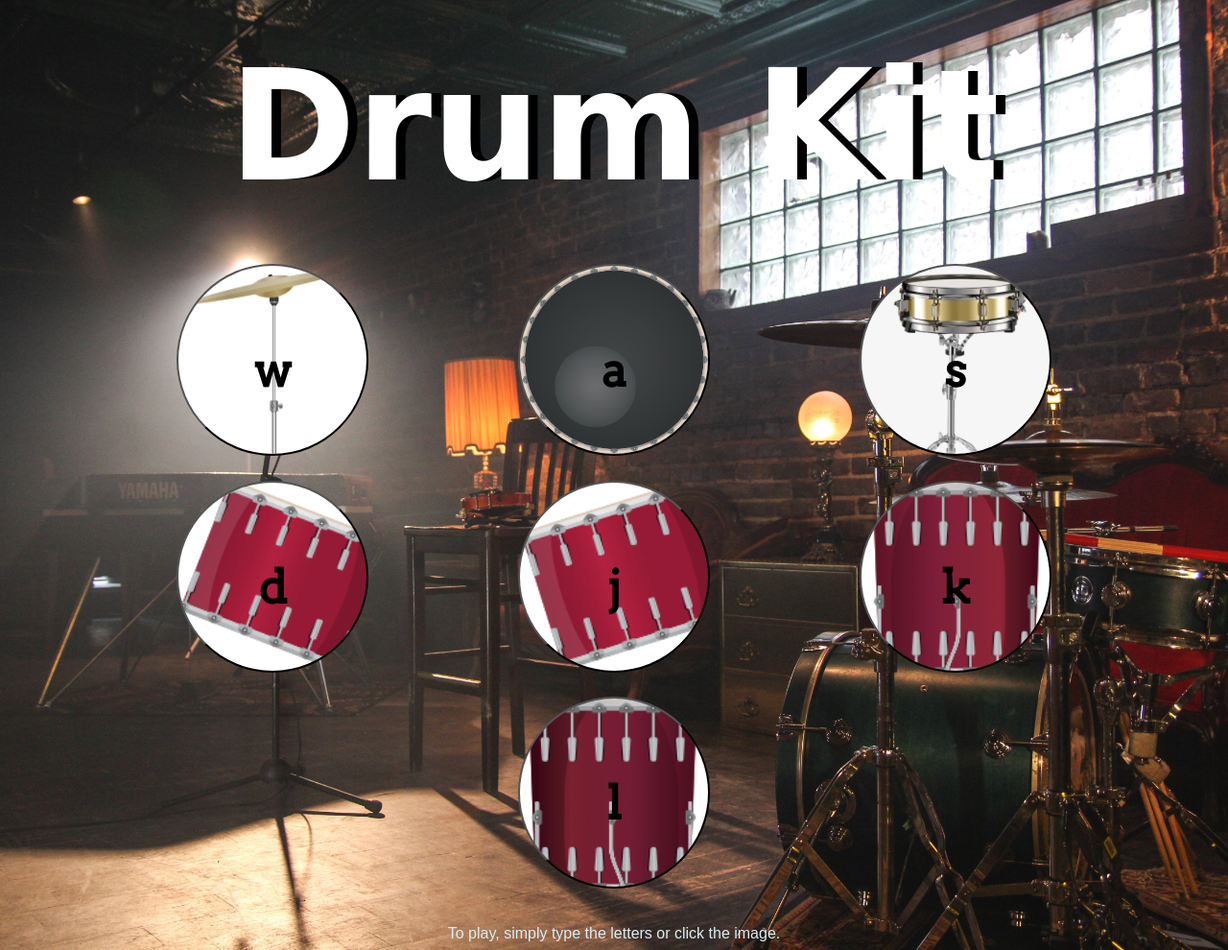
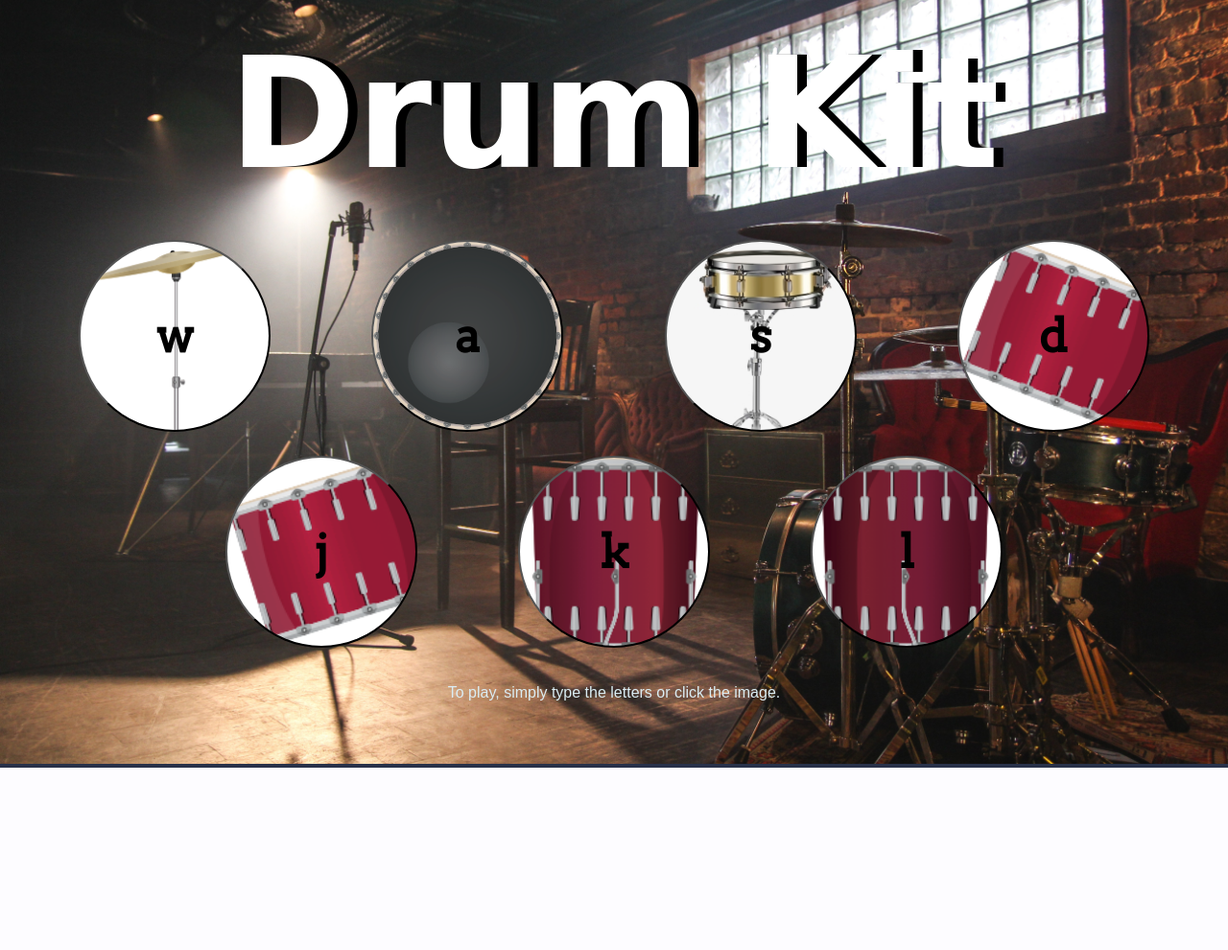
Before and after one commit to Z-Hughes/Drum-Kit, a PHP site: page / in a window 1280 px wide. Shown: the whole page at 96% size. After the commit the page ends 800 px from the top, so only its background shows below. Run offline with PHP 8.4, Linux system fonts and the light colour scheme; some web fonts are replaced.

Commit message:
More layout changes

```diff
--- a/styles.css
+++ b/styles.css
@@ -17,7 +17,7 @@ h1 {
   New Rocker */
   font-family: 'New Rocker', cursive;
   text-shadow: 10px 0 black;
-  margin: 3%;
+  margin: 2%;
 
 
 }
@@ -70,7 +70,7 @@ background-image: url("images/tom4.png");
   /* border: 5px solid rgba(153, 22, 22, 0.76); */
   font-size: 3rem;
   font-family: 'Arvo', cursive;
-  line-height: 4.5;
+  line-height: 3;
   font-weight: 900;
   color: black;
   /* text-shadow: 5px 0 rgb(116, 14, 14); */
@@ -79,7 +79,7 @@ background-image: url("images/tom4.png");
   width: 200px;
   height: 200px;
   text-align: center;
-  margin: 1% 6%;
+  margin: 1% 4%;
   background-color: white;
   background-size: cover;
   background-repeat: no-repeat;
```
